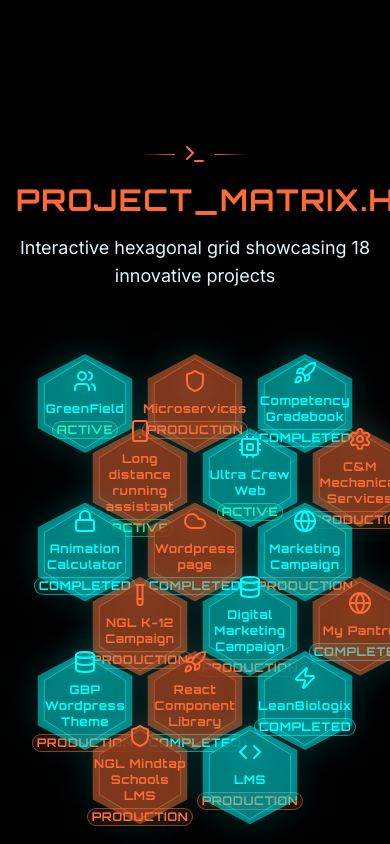
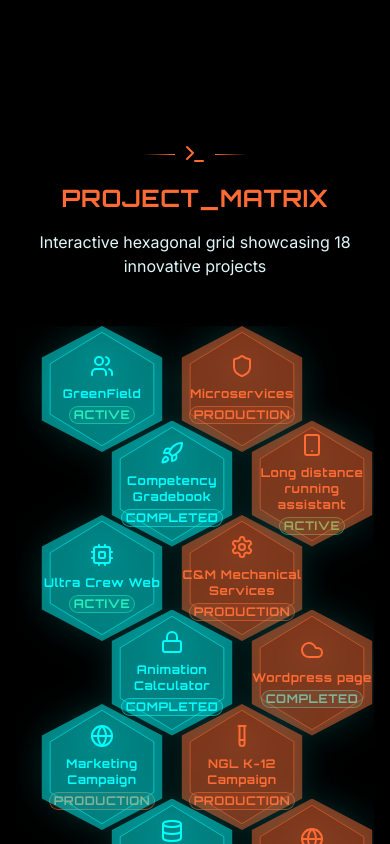
Before and after one commit to greenervigil/next-portfolio, a Next.js app: page / in a window 390 px wide. Shown: the part 9240-10084 px from the top of the page. Built offline with nearby package versions, Linux system fonts and the light colour scheme.

Commit message:
update projects for responsiveness

```diff
--- a/components/projects.tsx
+++ b/components/projects.tsx
@@ -513,21 +513,26 @@ export function Projects() {
   // Get hexagon grid layout based on screen size
   const getHexagonLayout = () => {
     if (isMobile) {
-      // Mobile layout: 3 columns with vertical stacking
+      // Mobile layout: 3 columns with proper spacing
+      const availableWidth = containerWidth - 32 // Account for padding
+      const hexWidth = Math.min(140, availableWidth / 2.3) // Much larger hexagons,
       return {
-        rows: 6,
-        itemsPerRow: 3,
-        hexWidth: Math.min(110, containerWidth / 3.2),
-        hexHeight: Math.min(110, containerWidth / 3.2) * 0.9,
-        pattern: [3, 3, 3, 3, 3, 3], // 3 hexagons per row for 6 rows
+        rows: 9,
+        itemsPerRow: 2,
+        hexWidth: hexWidth,
+        hexHeight: hexWidth * 0.9,
+        pattern: [2, 2, 2, 2, 2, 2, 2, 2, 2], // 3 hexagons per row for 6 rows
       }
     } else {
       // Desktop layout: 3-4-5-4-2 pattern
+      const availableWidth = containerWidth - 64 // Account for padding
+      const hexWidth = Math.min(180, availableWidth / 5.5)
+
       return {
         rows: 5,
         itemsPerRow: 5,
-        hexWidth: Math.min(180, containerWidth / 5.5),
-        hexHeight: Math.min(180, containerWidth / 5.5) * 0.9,
+        hexWidth: hexWidth,
+        hexHeight: hexWidth * 0.9,
         pattern: [3, 4, 5, 4, 2], // Original pattern
       }
     }
@@ -538,16 +543,16 @@ export function Projects() {
   // Calculate position for each hexagon
   const getHexPosition = (index: number) => {
     if (isMobile) {
-      // Mobile layout: 3 columns with vertical stacking
-      const col = index % 3
-      const row = Math.floor(index / 3)
+      // Mobile layout: 2 columns with proper centering
+      const col = index % 2
+      const row = Math.floor(index / 2)
 
       // Offset every other row for honeycomb effect
       const xOffset = row % 2 === 0 ? 0 : layout.hexWidth / 2
 
-      // Center the grid
-      const totalWidth = 3 * layout.hexWidth
-      const leftMargin = (containerWidth - totalWidth) / 2
+      // Center the grid with proper margins
+      const totalWidth = 2 * layout.hexWidth + layout.hexWidth / 2 // Account for offset
+      const leftMargin = Math.max(16, (containerWidth - totalWidth) / 2) // Minimum 16px margin
 
       return {
         x: leftMargin + col * layout.hexWidth + xOffset,
@@ -569,7 +574,7 @@ export function Projects() {
 
       const positionInRow = index - currentIndex
       const rowWidth = pattern[row] * layout.hexWidth
-      const leftMargin = (containerWidth - rowWidth) / 2
+      const leftMargin = Math.max(32, (containerWidth - rowWidth) / 2) // Minimum 32px margin
 
       return {
         x: leftMargin + positionInRow * layout.hexWidth,
@@ -580,7 +585,8 @@ export function Projects() {
 
   // Calculate container height based on layout
   const getContainerHeight = () => {
-    return layout.rows * (layout.hexHeight * 0.75) + layout.hexHeight * 0.25 + 40
+    const baseHeight = layout.rows * (layout.hexHeight * 0.75) + layout.hexHeight * 0.25
+    return isMobile ? baseHeight + 10 : baseHeight + 20 // Much reduced padding
   }
 
   return (
@@ -588,16 +594,17 @@ export function Projects() {
       <div className="container mx-auto px-4 sm:px-6 lg:px-8 relative z-10">
         <div className="max-w-7xl mx-auto">
           {/* Section Header */}
-          <div className="text-center mb-16">
+          <div className="text-center mb-12">
             <div className="inline-flex items-center space-x-2 mb-4">
               <div className="w-8 h-px bg-gradient-to-r from-transparent to-orange-400" />
               <Terminal className="h-6 w-6 text-orange-400" />
               <div className="w-8 h-px bg-gradient-to-l from-transparent to-orange-400" />
             </div>
-            <h2 className="text-3xl sm:text-4xl font-orbitron font-bold mb-4 text-orange-400 tracking-wider">
-              PROJECT_MATRIX.HEX
+            <h2 className="text-2xl sm:text-3xl lg:text-4xl font-orbitron font-bold mb-4 text-orange-400 tracking-wide sm:tracking-wider">
+              <span className="block sm:hidden">PROJECT_MATRIX</span>
+              <span className="hidden sm:block">PROJECT_MATRIX.HEX</span>
             </h2>
-            <p className="text-lg text-cyan-100 font-inter">
+            <p className="text-base sm:text-lg text-cyan-100 font-inter">
               Interactive hexagonal grid showcasing 18 innovative projects
             </p>
           </div>
@@ -605,10 +612,11 @@ export function Projects() {
           {/* Hexagonal Grid Container */}
           <div
             ref={containerRef}
-            className="relative w-full mx-auto"
+            className="relative w-full mx-auto overflow-hidden" // Added overflow-hidden
             style={{
               height: containerWidth ? `${getContainerHeight()}px` : "800px",
-              minHeight: isMobile ? "1200px" : "800px",
+              minHeight: isMobile ? "900px" : "800px",
+              maxWidth: "100%",
             }}
           >
             {containerWidth > 0 && (
@@ -620,12 +628,12 @@ export function Projects() {
 
                     // Connect to next hexagon in same row
                     if (isMobile) {
-                      // For mobile: connect hexagons in a honeycomb pattern
-                      const row = Math.floor(index / 3)
-                      const col = index % 3
+                      // For mobile: connect hexagons in a 2-column honeycomb pattern
+                      const row = Math.floor(index / 2)
+                      const col = index % 2
 
                       // Connect to right neighbor if not last in row
-                      if (col < 2 && index < 17) {
+                      if (col < 1 && index < 17) {
                         const nextPos = getHexPosition(index + 1)
                         return (
                           <line
@@ -800,8 +808,8 @@ export function Projects() {
           </div>
 
           {/* Instructions */}
-          <div className="text-center mt-12">
-            <p className="text-cyan-100 font-inter">
+          <div className="text-center">
+            <p className="text-cyan-100 font-inter text-sm sm:text-base">
               <span className="text-cyan-400 font-orbitron tracking-wider">CLICK</span> any hexagon to access detailed
               project information
             </p>
```
